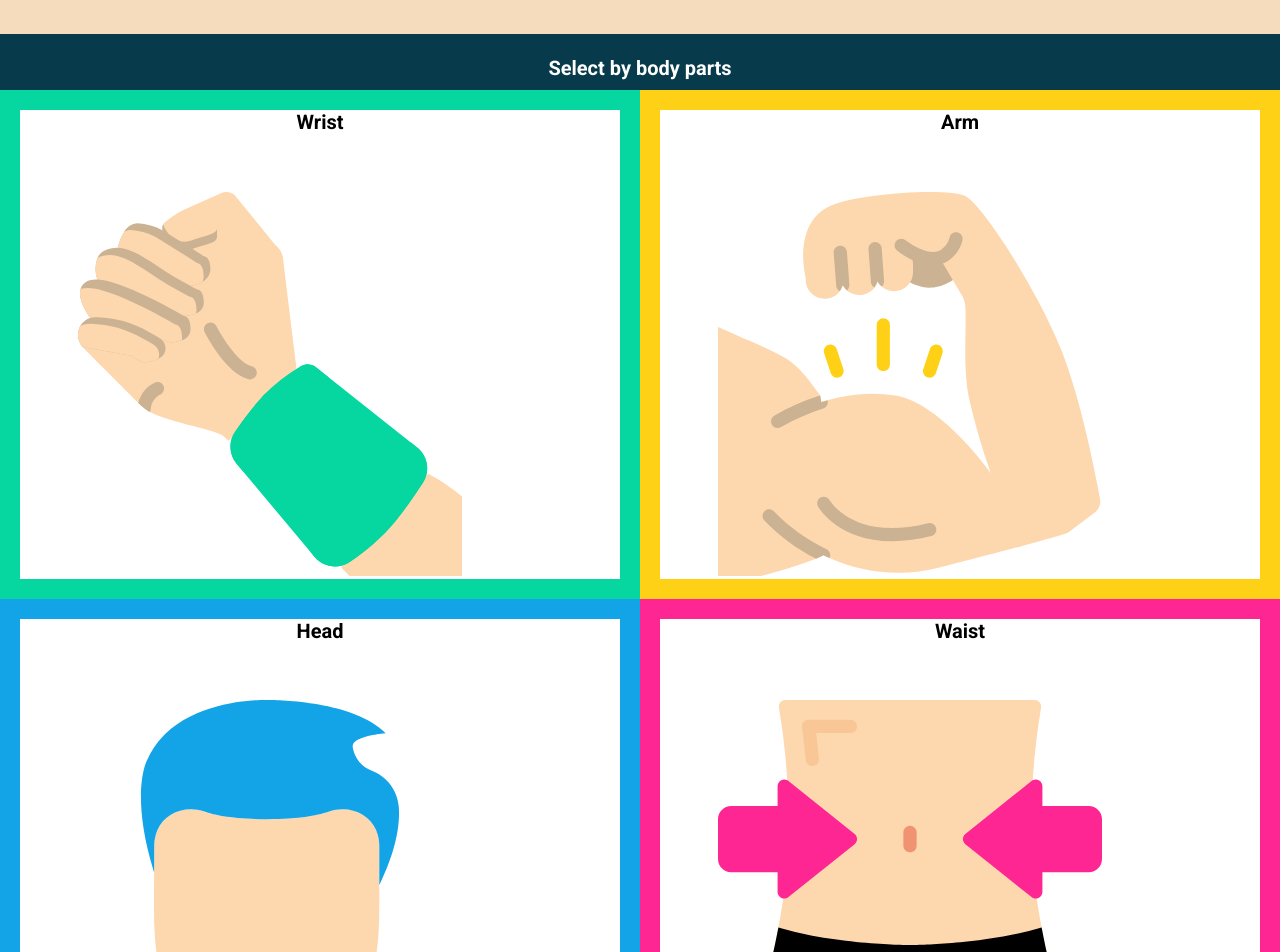
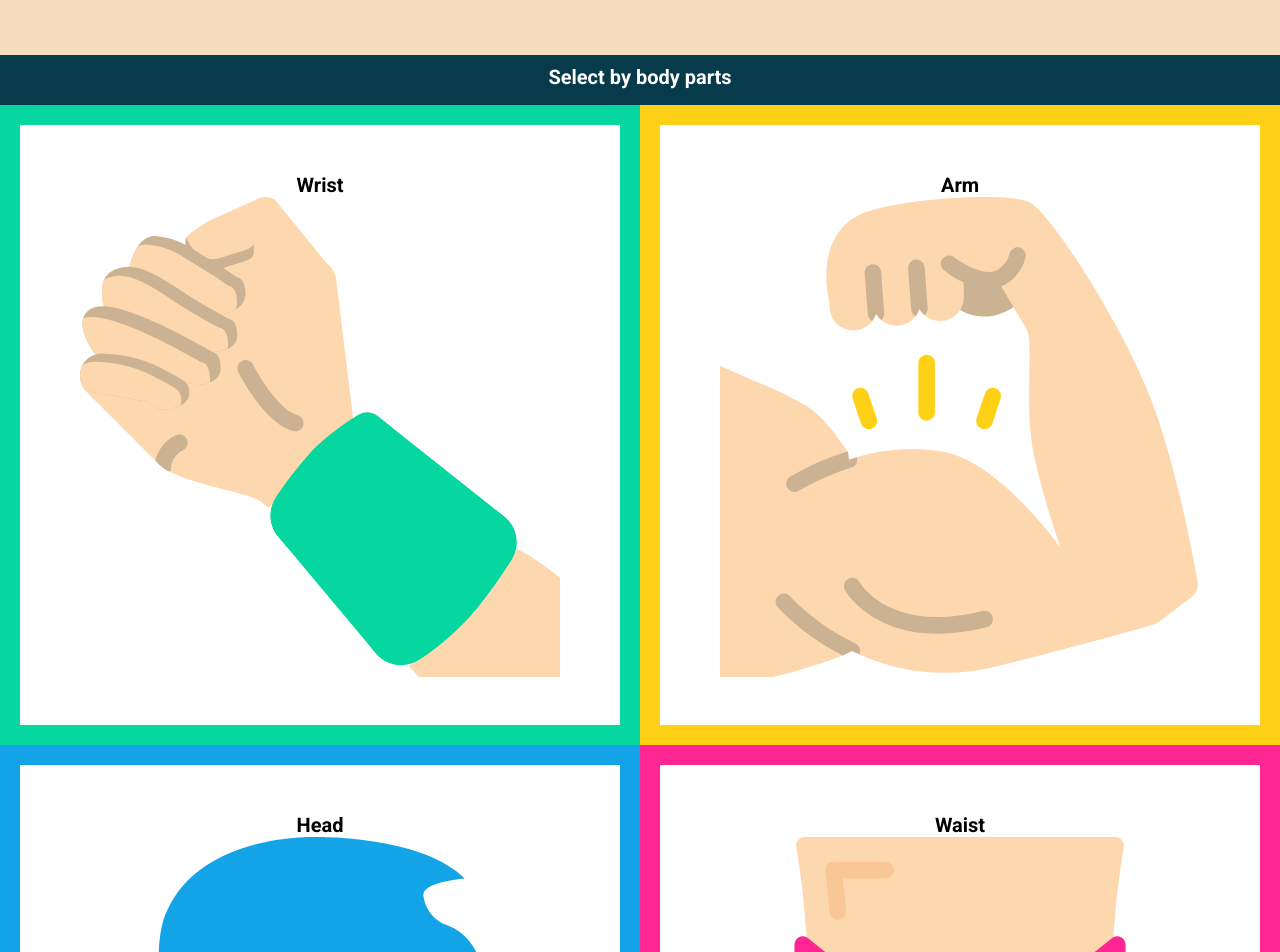
Before and after one commit to chrisshino/project-GROUP-e-commerce, a React (Create React App) app in the folder client/: page / in a window 1280 px wide. Shown: the part 1040-1992 px from the top of the page. Built offline with nearby package versions, Linux system fonts and the light colour scheme.

Commit message:
fix landing page + clickable logo to home + torso

```diff
--- a/client/src/components/App.js
+++ b/client/src/components/App.js
@@ -8,8 +8,6 @@ import Footer from "./Footer";
 import GlobalStyles from "./GlobalStyles";
 
 function App() {
-
-
     return (
         <>
             <GlobalStyles />
@@ -22,6 +20,9 @@ function App() {
                     <Route exact path="/error">
                         <Error />
                     </Route>
+                    <Route exact path="/about">
+                        <Error />
+                    </Route>
                 </Switch>
                 <Footer />
             </Router>
--- a/client/src/components/Footer.js
+++ b/client/src/components/Footer.js
@@ -1,8 +1,8 @@
 import React from "react";
-import { Link } from 'react-router-dom';
+import { Link } from "react-router-dom";
 import styled from "styled-components";
 import { FiChevronUp } from "react-icons/fi";
-import { LogoWhite } from './Logo';
+import { LogoWhite } from "./Logo";
 import { themeVars } from "./GlobalStyles";
 
 const FooterWrapper = styled.footer`
@@ -21,7 +21,11 @@ const UpBar = styled.div`
     flex-direction: column;
     align-items: center;
     color: white;
-    background: linear-gradient(to bottom, ${themeVars.black} 0%, ${themeVars.midnightGreen} 100%);
+    background: linear-gradient(
+        to bottom,
+        ${themeVars.black} 0%,
+        ${themeVars.midnightGreen} 100%
+    );
     padding: 1rem;
     font-size: 0.8rem;
     cursor: pointer;
@@ -43,16 +47,18 @@ const CopyRight = styled.div`
 const Footer = () => {
     const scrollToTop = () => {
         window.scrollTo({ top: 0, behavior: "smooth" });
+        console.log("working");
     };
     return (
         <>
             <FooterWrapper>
-                <div style={{display: 'flex', flexDirection: 'column'}}>
+                <div style={{ display: "flex", flexDirection: "column" }}>
                     <LogoWhite />
                     <CopyRight>All rights reserved. ©2021</CopyRight>
                 </div>
                 <div>
-                    <StyledLink>About Us</StyledLink>   {/* Needs to add link later */}
+                    <StyledLink to={"/about"}>About Us</StyledLink>
+                    {/* Needs to add link later */}
                 </div>
             </FooterWrapper>
             <UpBar onClick={scrollToTop}>
--- a/client/src/components/Header.js
+++ b/client/src/components/Header.js
@@ -1,10 +1,10 @@
-import React from 'react'
-import styled from 'styled-components';
+import React from "react";
+import styled from "styled-components";
 import { themeVars } from "./GlobalStyles";
 
-import { FiMenu, FiShoppingCart } from 'react-icons/fi';
+import { FiMenu, FiShoppingCart } from "react-icons/fi";
 
-import { LogoBlack } from './Logo';
+import { LogoBlack } from "./Logo";
 
 const Wrapper = styled.div`
     width: 100%;
@@ -31,41 +31,51 @@ const Catchline = styled.div`
 `;
 
 const firstRowStyle = {
-  display: 'flex',
-  justifyContent: 'space-between',
-  alignItems: 'center',
-  position: 'relative',
-  top: '5px',
-  marginLeft: '10px'
-}
+    display: "flex",
+    justifyContent: "space-between",
+    alignItems: "center",
+    position: "relative",
+    top: "5px",
+    marginLeft: "10px",
+};
 
 const cartStyle = {
-  fontSize: '35px',
+    fontSize: "35px",
     color: `${themeVars.blue}`,
-  position: 'relative',
-  top: '5px'
+    position: "relative",
+    top: "5px",
 };
 
 const menuStyle = {
-  fontSize: '35px',
+    fontSize: "35px",
     color: `${themeVars.blue}`,
-  position: 'relative',
-  top: '8px'
-}
+    position: "relative",
+    top: "8px",
+};
+
+const Logo = styled.a`
+    text-decoration: none;
+`;
 
 const Header = () => {
     return (
         <Wrapper>
             <div style={firstRowStyle}>
+                <Logo href="/">
                     <LogoBlack />
+                </Logo>
                 <div>
-          <HeaderBtn><FiShoppingCart style={cartStyle}/></HeaderBtn>
-          <HeaderBtn><FiMenu style={menuStyle}/></HeaderBtn>
+                    <HeaderBtn>
+                        <FiShoppingCart style={cartStyle} />
+                    </HeaderBtn>
+                    <HeaderBtn>
+                        <FiMenu style={menuStyle} />
+                    </HeaderBtn>
                 </div>
             </div>
             <Catchline>Tech. Lifestyle. Fitness.</Catchline>
         </Wrapper>
     );
-}
+};
 
-export default Header
+export default Header;
--- a/client/src/components/Hero.js
+++ b/client/src/components/Hero.js
@@ -21,9 +21,9 @@ const TextWrapper2 = styled.div`
     ${commonWrapperCSS};
     height: 56px;
     background-color: ${themeVars.midnightGreen};
-    align-items: flex-end;
-    position: relative;
-    top: -25px;
+    align-items: center;
+    margin-top: -10px;
+    padding: 0;
 `;
 
 const Para1 = styled.p`
@@ -36,8 +36,6 @@ const Para2 = styled.p`
     color: ${themeVars.white};
     font-size: 20px;
     font-weight: 700;
-    position: relative;
-    top: -10px;
 `;
 
 const Gif = styled.img`
--- a/client/src/components/StoreComponent.js
+++ b/client/src/components/StoreComponent.js
@@ -17,73 +17,62 @@ const StoreComponent = () => {
             <BoyPart style={{ backgroundColor: `${themeVars.caribbeanGreen}` }}>
                 <Element>
                     <Title>Wrist</Title>
-
-                    <Svg src={Band} alt="gif of smart watch" />
+                    <Svg src={Band} alt="Wrist products" />
                 </Element>
             </BoyPart>
             <BoyPart style={{ backgroundColor: `${themeVars.yellow}` }}>
                 <Element>
                     <Title>Arm</Title>
-
-                    <Svg src={Bodybuilding} alt="gif of smart watch" />
+                    <Svg src={Bodybuilding} alt="Arm  products" />
                 </Element>
             </BoyPart>
             <BoyPart style={{ backgroundColor: `${themeVars.blue}` }}>
                 <Element>
                     <Title>Head</Title>
-
-                    <Svg src={Manhair} alt="gif of smart watch" />
+                    <Svg src={Manhair} alt="Head products" />
                 </Element>
             </BoyPart>
             <BoyPart style={{ backgroundColor: `${themeVars.pink}` }}>
                 <Element>
                     <Title>Waist</Title>
-
-                    <Svg src={Waist} alt="gif of smart watch" />
+                    <Svg src={Waist} alt="Waist products" />
                 </Element>
             </BoyPart>
             <BoyPart style={{ backgroundColor: `${themeVars.caribbeanGreen}` }}>
                 <Element>
                     <Title>Hand</Title>
-
-                    <Svg src={Hand} alt="gif of smart watch" />
+                    <Svg src={Hand} alt="Hand products" />
                 </Element>
             </BoyPart>
             <BoyPart style={{ backgroundColor: `${themeVars.yellow}` }}>
                 <Element>
                     <Title>Feet</Title>
-
-                    <Svg src={RunningShoes} alt="gif of smart watch" />
+                    <Svg src={RunningShoes} alt="Feet products" />
                 </Element>
             </BoyPart>
             <BoyPart style={{ backgroundColor: `${themeVars.blue}` }}>
                 <Element>
                     <Title>Neck</Title>
-
-                    <Svg src={Neck} alt="gif of smart watch" />
+                    <Svg src={Neck} alt="Neck products" />
                 </Element>
             </BoyPart>
             <BoyPart style={{ backgroundColor: `${themeVars.pink}` }}>
                 <Element>
                     <Title>Torso</Title>
-
-                    <Svg src={Torso} alt="gif of smart watch" />
+                    <Svg src={Torso} alt="Torso products" />
                 </Element>
             </BoyPart>
         </Main>
     );
 };
 
-// `${themeVars.blue}`;
-
 export default StoreComponent;
 
 const Main = styled.div`
     position: relative;
-    top: -25px;
     display: flex;
     flex-wrap: wrap;
-    margin-bottom: -25px;
+    height: 100%;
 `;
 
 const BoyPart = styled.div`
@@ -91,25 +80,22 @@ const BoyPart = styled.div`
     margin: 0;
     padding: 0;
     position: relative;
-    min-width: 50%;
-    &:after {
-        content: "";
-        display: block;
-        padding-bottom: 69.5%;
-    }
-`;
-
-const Svg = styled.img`
-    position: absolute;
-    width: 60%;
-    padding: 9%;
+    min-width: 50vw;
+    min-height: 50vw;
+    max-width: 50vw;
+    max-height: 50vw;
 `;
 
 const Element = styled.div`
-    width: calc(100% - 40px);
-    height: calc(100% - 40px);
+    width: calc(50vw - 40px);
+    height: calc(50vw - 40px);
     margin: 20px;
     background-color: white;
+    display: flex;
+    flex-direction: column;
+    flex-wrap: wrap;
+    justify-content: center;
+    align-items: center;
 `;
 
 const Title = styled.p`
@@ -118,3 +104,8 @@ const Title = styled.p`
     font-size: 20px;
     font-weight: 700;
 `;
+
+const Svg = styled.img`
+    width: 80%;
+    margin: 0;
+`;
--- a/client/src/pages/LandingPage.js
+++ b/client/src/pages/LandingPage.js
@@ -1,15 +1,20 @@
 import React from "react";
+import styled from "styled-components";
 
 import Hero from "../components/Hero";
 import StoreComponent from "../components/StoreComponent";
 
 const LandingPage = () => {
     return (
-        <div>
+        <Main>
             <Hero />
             <StoreComponent />
-        </div>
+        </Main>
     );
 };
 
 export default LandingPage;
+
+const Main = styled.div`
+    /* height: calc(100% -105px); */
+`;
```
Also changed, not shown: client/src/assets/body-parts/female.svg. Lines whose indentation alone changed are shown as unchanged.
